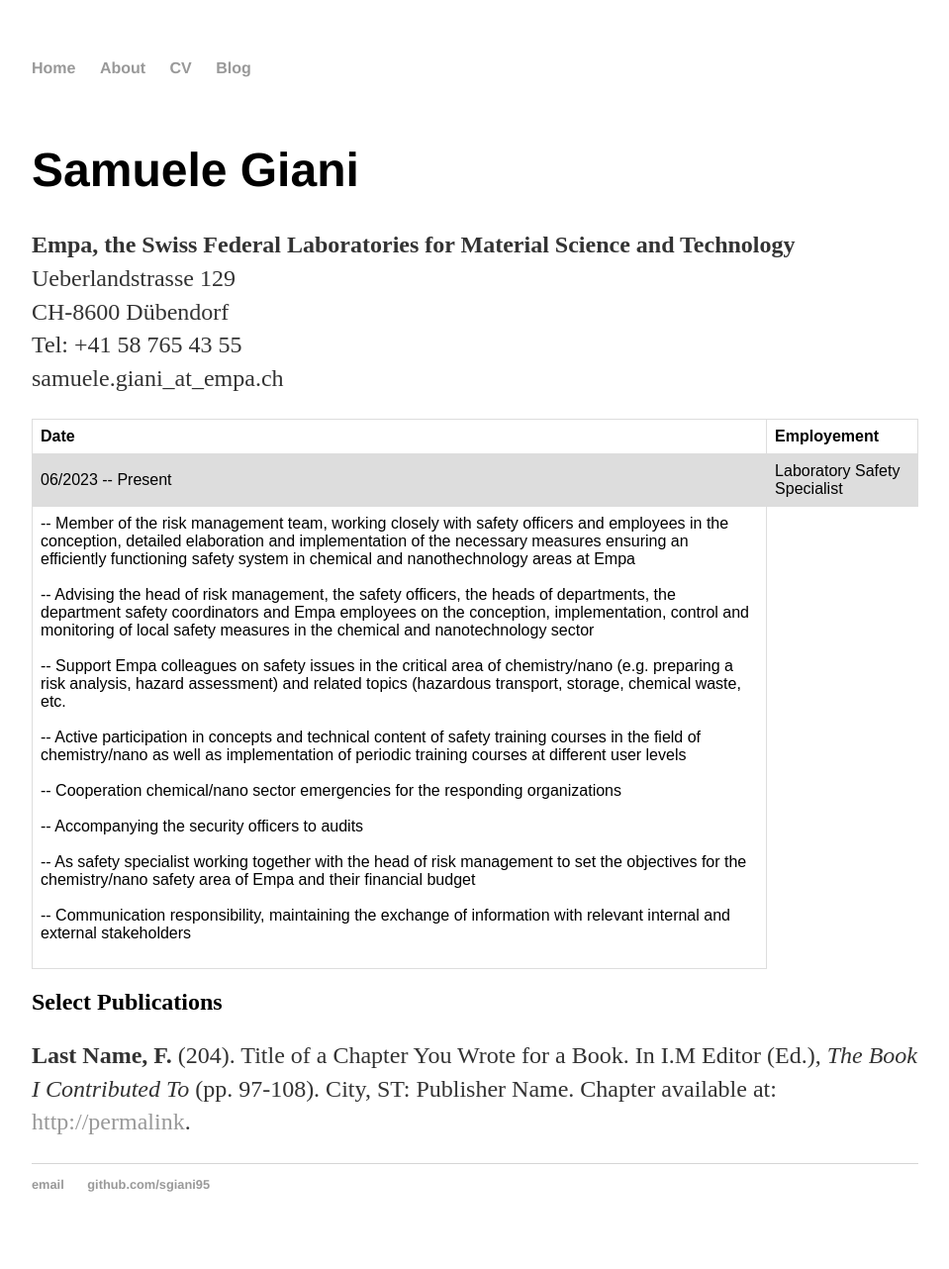
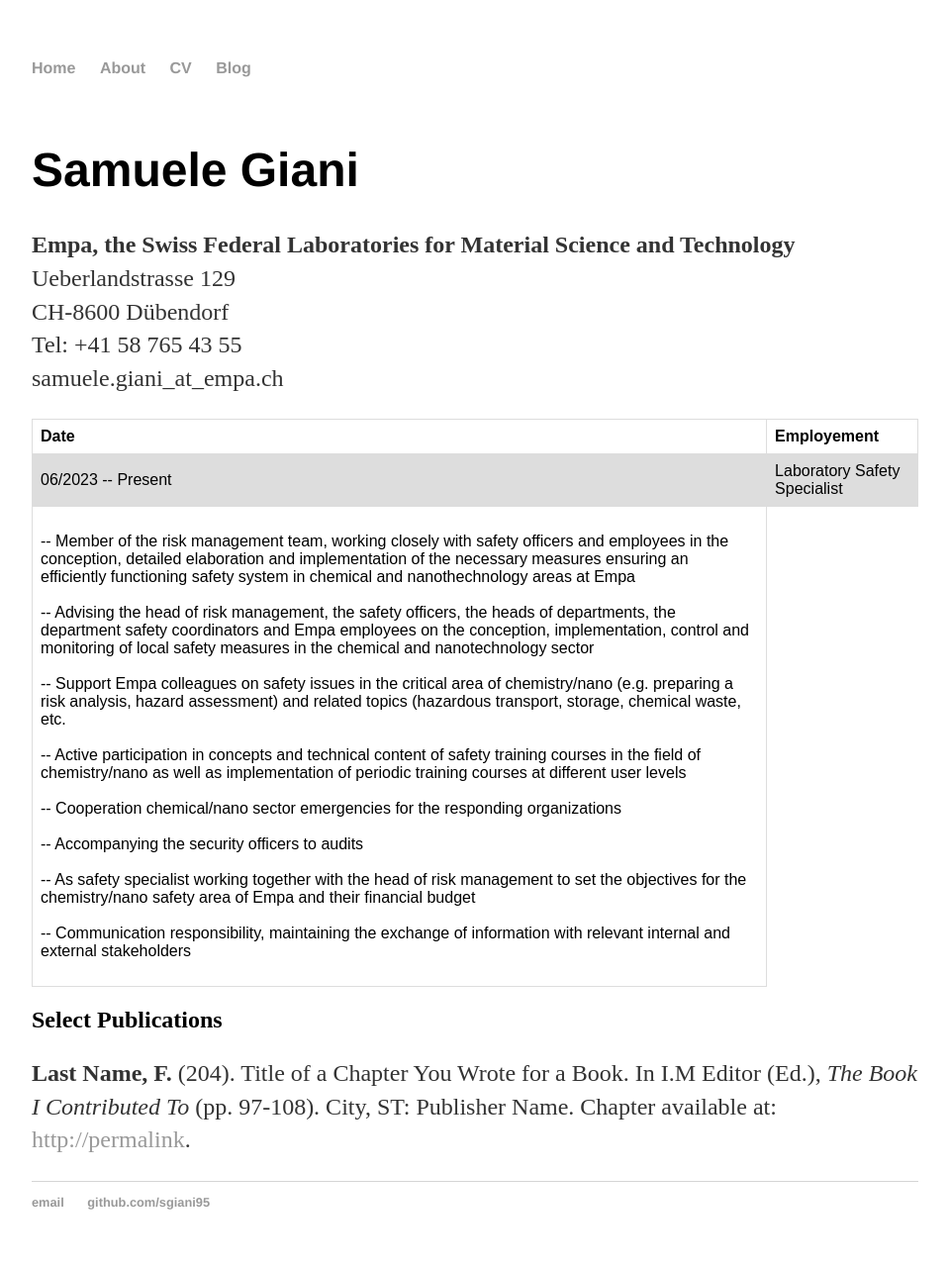
Before and after one commit to sgiani95/sgiani95.github.io, a Jekyll site: the page built from cv/index.html, in a window 1280 px wide. Shown: the whole page at 99% size, without its empty margins (160-1119 px from the left). Built offline with Jekyll 4.4.1, drawn with Linux system fonts in a browser that asks for light colours.

```diff
--- a/cv/index.html
+++ b/cv/index.html
@@ -43,7 +43,7 @@ tr:nth-child(even) {
     <td>Laboratory Safety Specialist</td>
   </tr>
   <tr>
-    <td>-- Member of the risk management team, working closely with safety officers and employees in the conception, detailed elaboration and implementation of the necessary measures ensuring an efficiently functioning safety system in chemical and nanothechnology areas at Empa<br><br>
+    <td><br>-- Member of the risk management team, working closely with safety officers and employees in the conception, detailed elaboration and implementation of the necessary measures ensuring an efficiently functioning safety system in chemical and nanothechnology areas at Empa<br><br>
 	-- Advising the head of risk management, the safety officers, the heads of departments, the department safety coordinators and Empa employees on the conception, implementation, control and monitoring of local safety measures in the chemical and nanotechnology sector<br><br>
 	-- Support Empa colleagues on safety issues in the critical area of chemistry/nano (e.g. preparing a risk analysis, hazard assessment) and related topics (hazardous transport, storage, chemical waste, etc.<br><br>
     	-- Active participation in concepts and technical content of safety training courses in the field of chemistry/nano as well as implementation of periodic training courses at different user levels<br><br>
```
